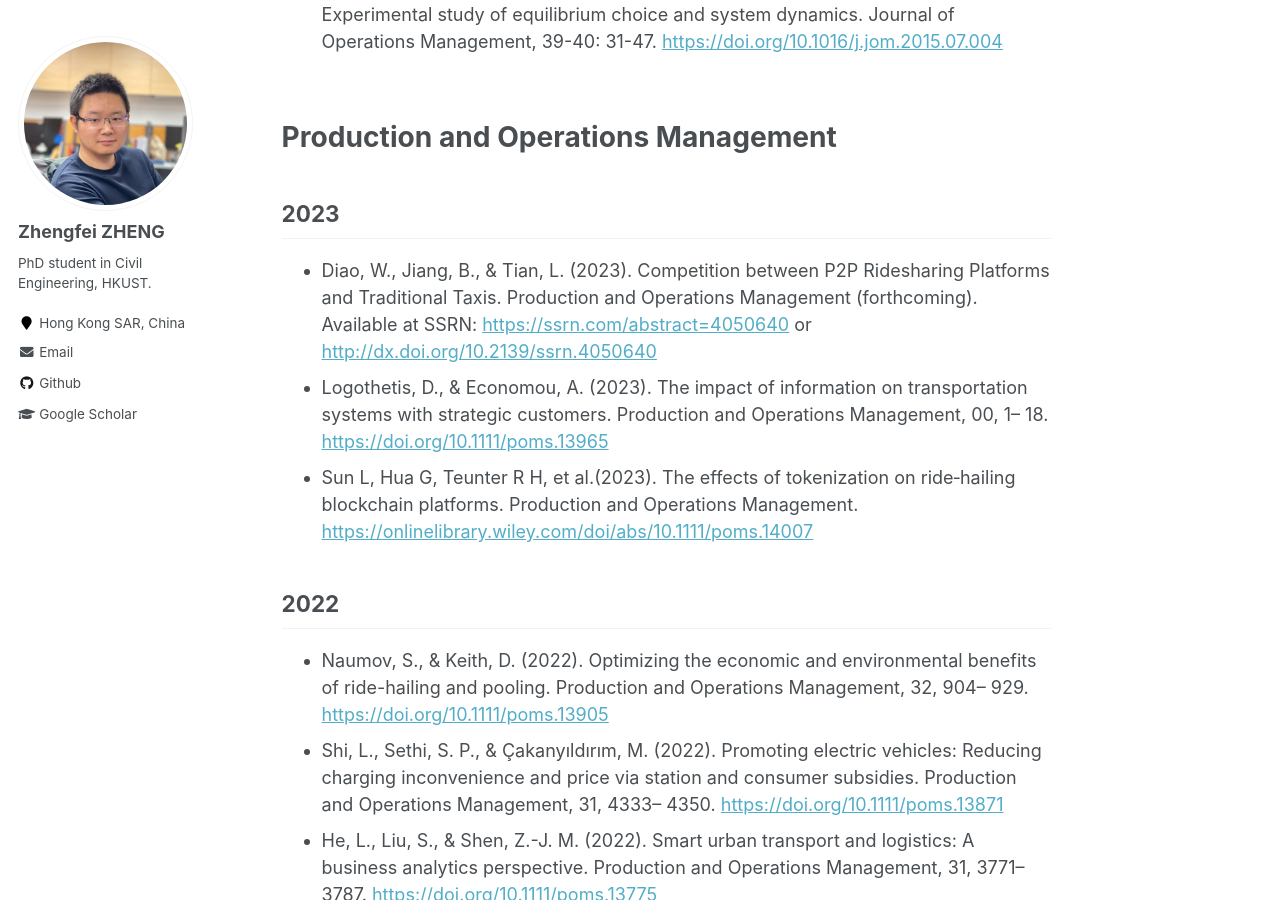
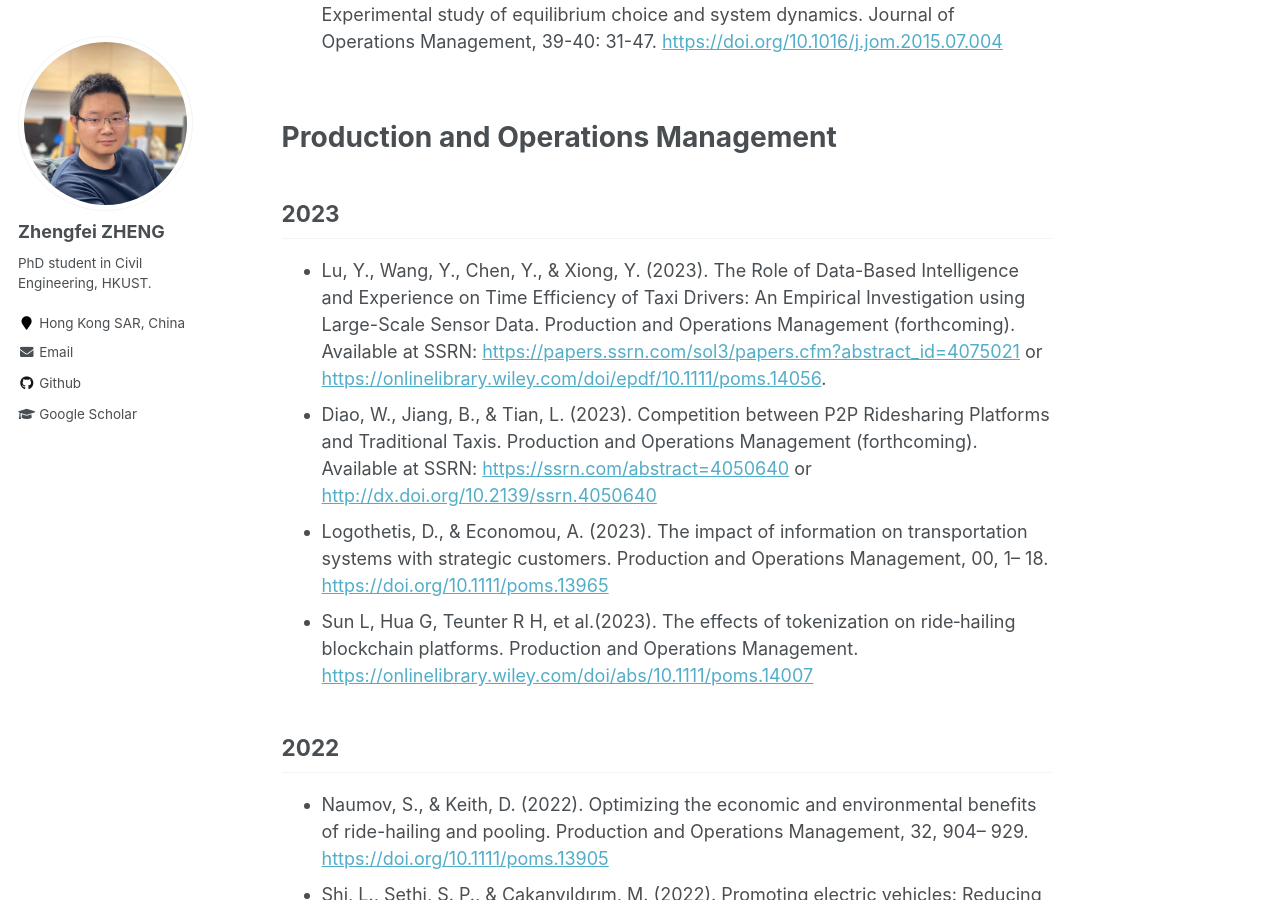
Before and after one commit to zf-z/zf-z.github.io, a Jekyll site: the page built from _posts/2023-04-26-UTD24-Transportation.md, in a window 1280 px wide and 900 px high, scrolled down 1593 px. Built offline with Jekyll 4.4.1, drawn with Linux system fonts in a browser that asks for light colours; some of the changed text lies outside the part shown.

Commit message:
Update 2023-04-26-UTD24-Transportation.md

```diff
--- a/_posts/2023-04-26-UTD24-Transportation.md
+++ b/_posts/2023-04-26-UTD24-Transportation.md
@@ -38,6 +38,7 @@ The following list is updated from Ye Hongbo‘s [github repository](https://git
 
 ## 2023
 
+* Lu, Y., Wang, Y., Chen, Y., & Xiong, Y. (2023). The Role of Data-Based Intelligence and Experience on Time Efficiency of Taxi Drivers: An Empirical Investigation using Large-Scale Sensor Data. Production and Operations Management (forthcoming). Available at SSRN: <https://papers.ssrn.com/sol3/papers.cfm?abstract_id=4075021> or <https://onlinelibrary.wiley.com/doi/epdf/10.1111/poms.14056>.
 * Diao, W., Jiang, B., & Tian, L. (2023). Competition between P2P Ridesharing Platforms and Traditional Taxis. Production and Operations Management (forthcoming). Available at SSRN: <https://ssrn.com/abstract=4050640> or <http://dx.doi.org/10.2139/ssrn.4050640>
 * Logothetis, D., & Economou, A. (2023). The impact of information on transportation systems with strategic customers. Production and Operations Management, 00, 1– 18. <https://doi.org/10.1111/poms.13965>
 * Sun L, Hua G, Teunter R H, et al.(2023). The effects of tokenization on ride‐hailing blockchain platforms. Production and Operations Management. <https://onlinelibrary.wiley.com/doi/abs/10.1111/poms.14007>
```
